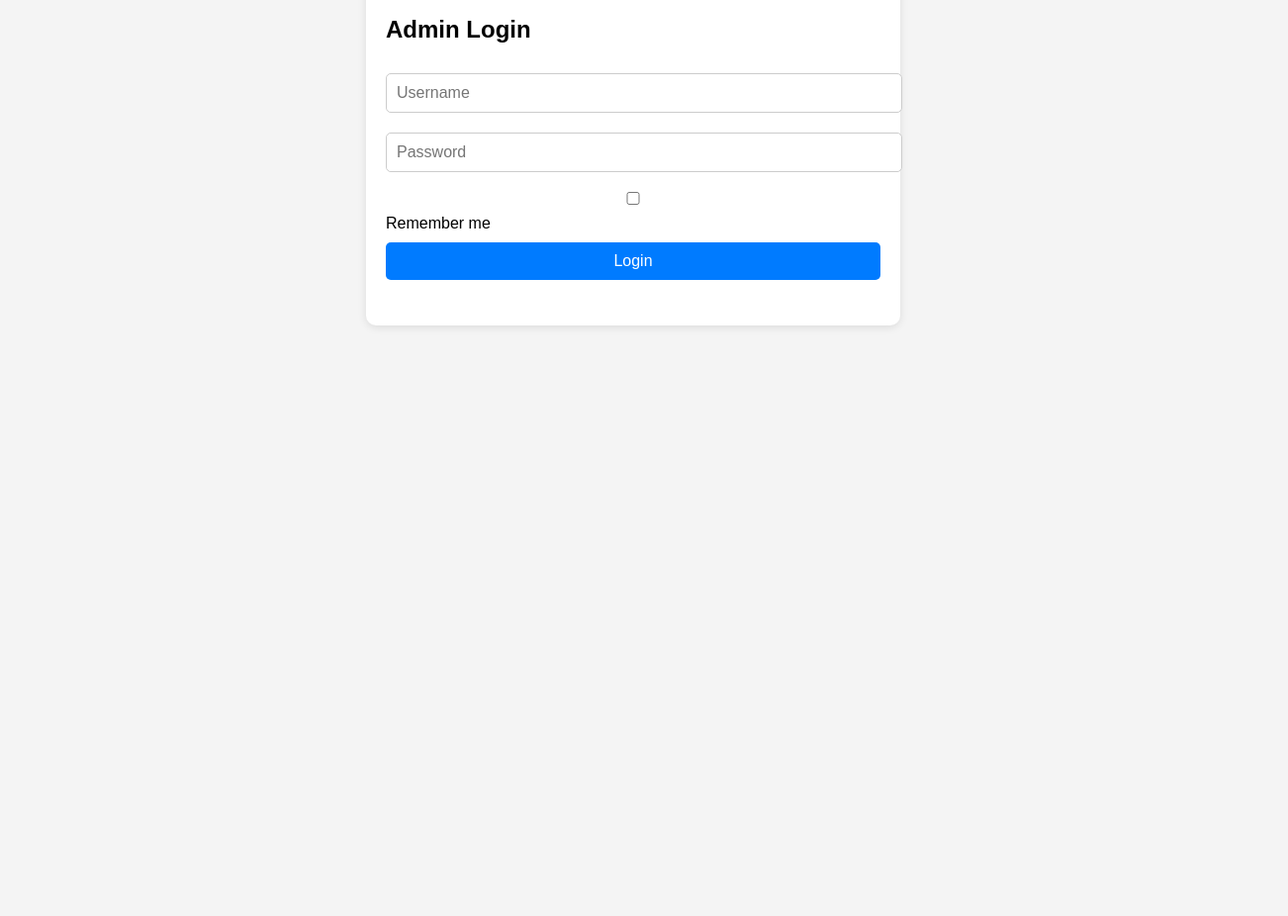
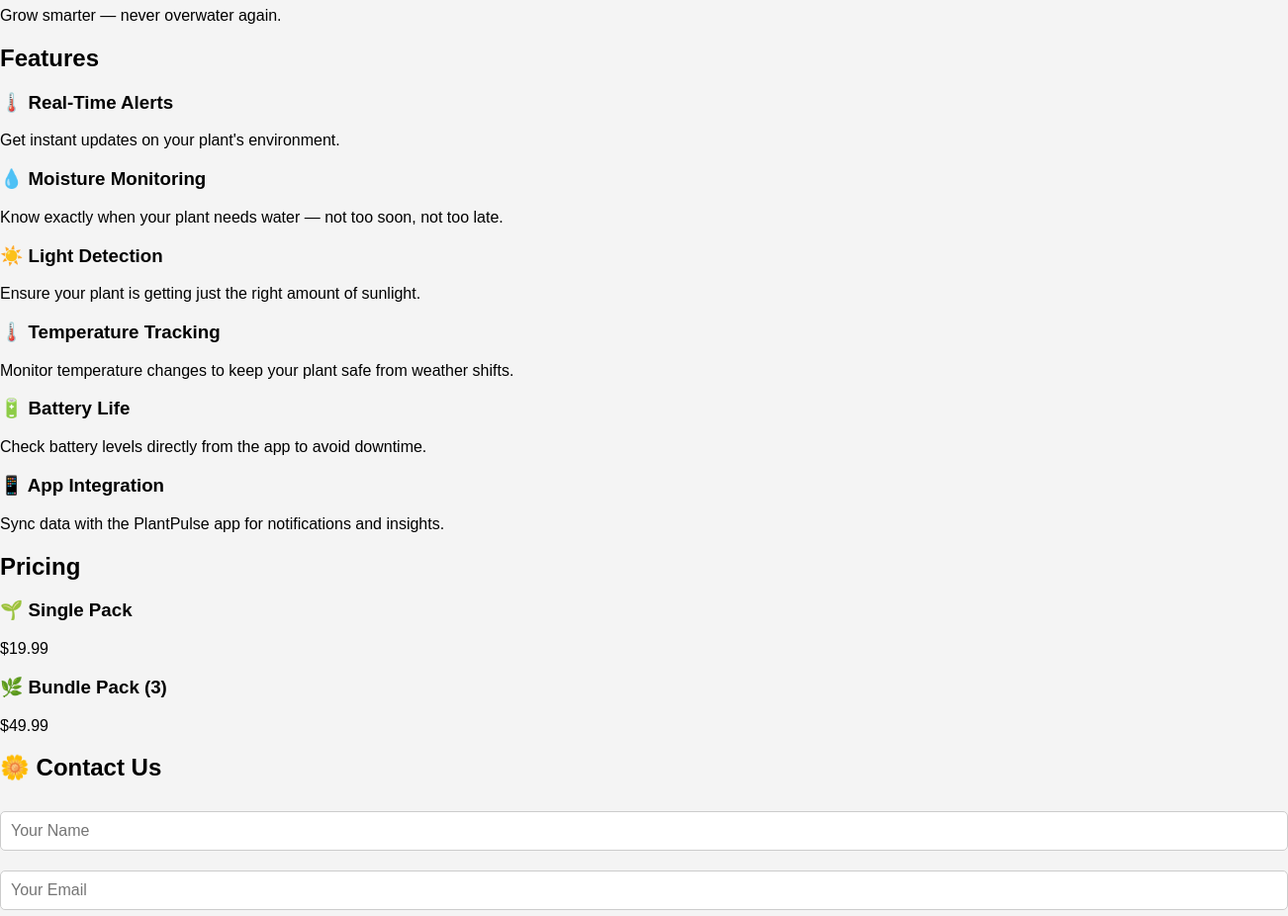
Before and after one commit to BushraFathima2212/test2, a plain HTML site: page index.html in a window 1280 px wide. Shown: the part 74-1000 px from the top of the page at 99% size, 1302 px wide, since content can reach past the window. Before the commit the page ends 800 px from the top, so only its background shows below. Drawn offline with Linux system fonts and the light colour scheme.

Commit message:
Update index.html

```diff
--- a/index.html
+++ b/index.html
@@ -1,45 +1,74 @@
 <!DOCTYPE html>
 <html lang="en">
 <head>
-  <meta charset="UTF-8">
-  <meta name="viewport" content="width=device-width, initial-scale=1.0">
-  <title>Product Listing Manager</title>
-  <link rel="stylesheet" href="style.css">
+  <meta charset="UTF-8" />
+  <meta name="viewport" content="width=device-width, initial-scale=1.0" />
+  <title>PlantPulse - Smart Plant Sensor</title>
+  <link href="https://fonts.googleapis.com/css2?family=Poppins:wght@400;600&display=swap" rel="stylesheet">
+  <link rel="stylesheet" href="style.css" />
 </head>
 <body>
-  <div id="login-box">
-    <h2>Admin Login</h2>
-    <input type="text" id="admin-user" placeholder="Username" required />
-    <input type="password" id="admin-pass" placeholder="Password" required />
-    <label><input type="checkbox" id="remember-me" /> Remember me</label>
-    <button onclick="login()">Login</button>
-    <p id="login-status"></p>
-  </div>
+  <header>
+    <h1>🌿 PlantPulse</h1>
+    <p>Grow smarter — never overwater again.</p>
+  </header>
 
-  <div id="admin-panel" style="display:none;">
-    <h2>Product Listing Manager</h2>
-    <input type="text" id="product-name" placeholder="Product Name">
-    <input type="text" id="product-category" placeholder="Category">
-    <input type="number" id="product-price" placeholder="Price">
-    <input type="number" id="product-qty" placeholder="Quantity">
-    <textarea id="product-desc" placeholder="Description"></textarea>
-    <button onclick="addProduct()">Add Product</button>
+  <!-- Features Section -->
+  <section class="section">
+    <h2>Features</h2>
+    <div class="features">
+      <div class="card">
+        <h3>🌡️ Real-Time Alerts</h3>
+        <p>Get instant updates on your plant's environment.</p>
+      </div>
+      <div class="card">
+        <h3>💧 Moisture Monitoring</h3>
+        <p>Know exactly when your plant needs water — not too soon, not too late.</p>
+      </div>
+      <div class="card">
+        <h3>☀️ Light Detection</h3>
+        <p>Ensure your plant is getting just the right amount of sunlight.</p>
+      </div>
+      <div class="card">
+        <h3>🌡️ Temperature Tracking</h3>
+        <p>Monitor temperature changes to keep your plant safe from weather shifts.</p>
+      </div>
+      <div class="card">
+        <h3>🔋 Battery Life</h3>
+        <p>Check battery levels directly from the app to avoid downtime.</p>
+      </div>
+      <div class="card">
+        <h3>📱 App Integration</h3>
+        <p>Sync data with the PlantPulse app for notifications and insights.</p>
+      </div>
+    </div>
+  </section>
 
-    <table>
-      <thead>
-        <tr>
-          <th>Name</th>
-          <th>Category</th>
-          <th>Price</th>
-          <th>Quantity</th>
-          <th>Description</th>
-          <th>Actions</th>
-        </tr>
-      </thead>
-      <tbody id="product-table"></tbody>
-    </table>
-    <button onclick="logout()">Logout</button>
-  </div>
+  <!-- Pricing Section -->
+  <section class="section">
+    <h2>Pricing</h2>
+    <div class="pricing">
+      <div class="card">
+        <h3>🌱 Single Pack</h3>
+        <p>$19.99</p>
+      </div>
+      <div class="card">
+        <h3>🌿 Bundle Pack (3)</h3>
+        <p>$49.99</p>
+      </div>
+    </div>
+  </section>
+
+  <!-- Contact Section -->
+  <section class="section">
+    <h2>🌼 Contact Us</h2>
+    <form id="contactForm">
+      <input type="text" placeholder="Your Name" required>
+      <input type="email" placeholder="Your Email" required>
+      <textarea rows="4" placeholder="Your Message" required></textarea>
+      <button type="submit">Send</button>
+    </form>
+  </section>
 
   <script src="script.js"></script>
 </body>
```
